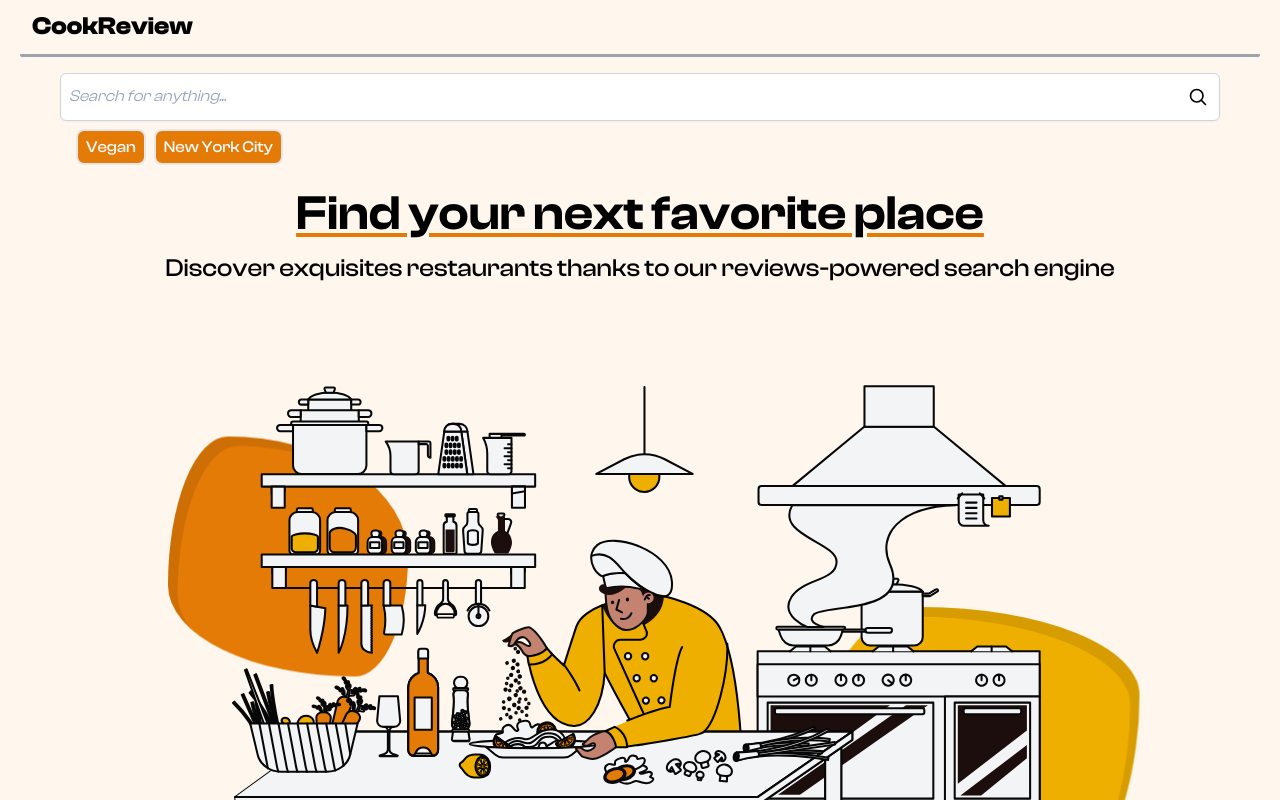
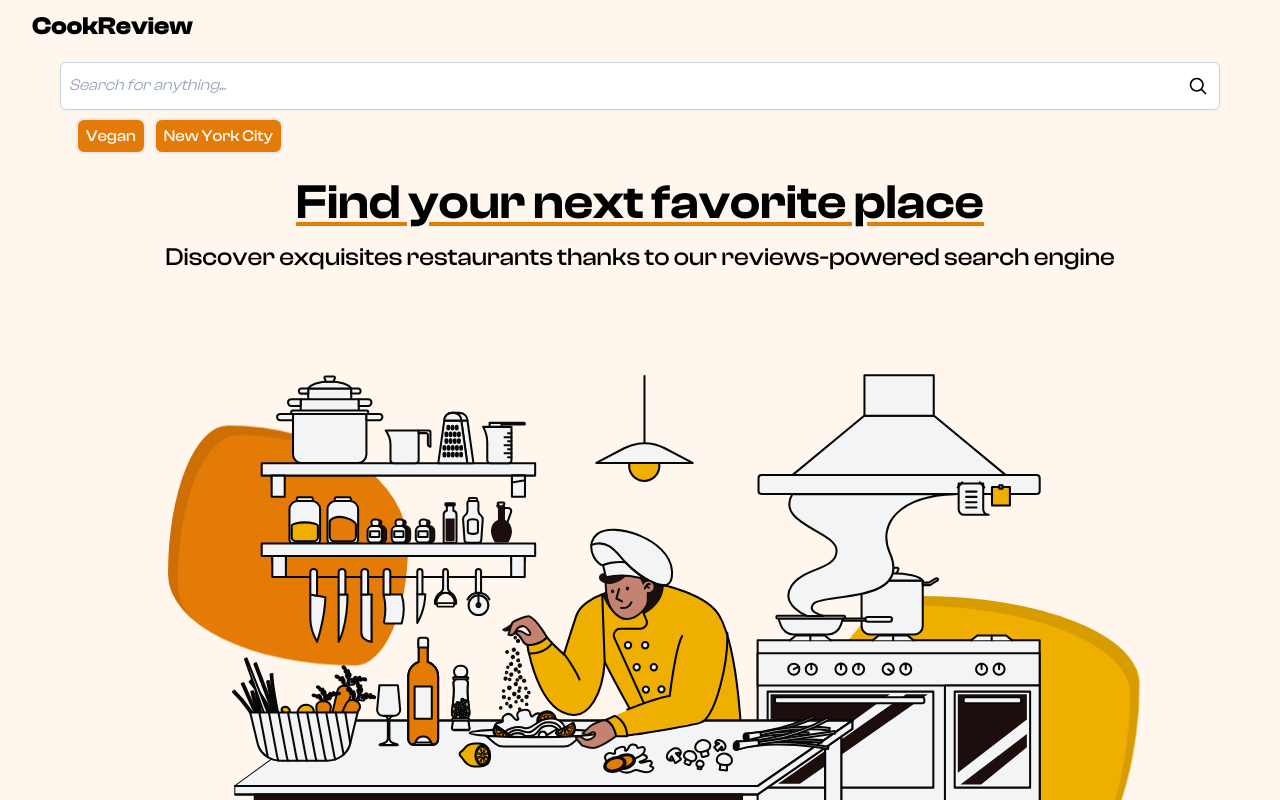
Before and after one commit to duranbe/restaurants-reviews, a React (Create React App) app in the folder frontend/: page / in a window 1280 px wide. Shown: the top 800 px of the page. Built offline with nearby package versions, Linux system fonts and the light colour scheme; no server answers; a web font is replaced by a local one.

Commit message:
Remove bar on navbar, looks better now

```diff
--- a/frontend/src/components/NavBar.jsx
+++ b/frontend/src/components/NavBar.jsx
@@ -2,7 +2,8 @@
 export default function NavBar() {
 
     return (
-      <nav className="font-clash-bold border-gray-400 relative w-full flex flex-wrap items-center justify-between py-2 bg-orange-50">
+      <nav className="font-clash-bold border-none relative w-full flex flex-wrap
+      items-center justify-between pt-2 bg-orange-50">
         <div className="container-fluid w-full flex flex-wrap items-center justify-between px-3 ">
           <a className="flex items-center text-2xl" href="/">
             CookReview
```
